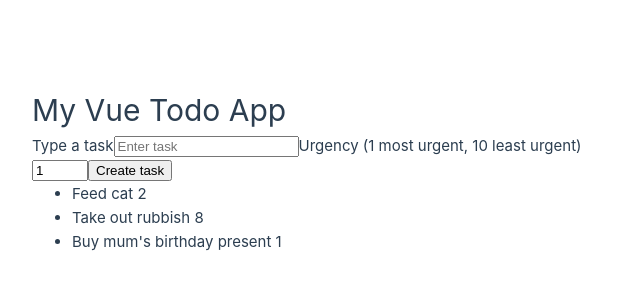
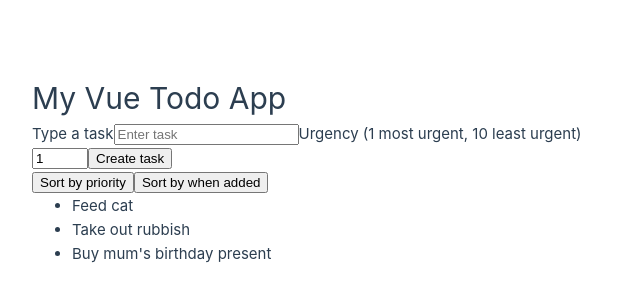
Before and after one commit to AlexPD93/lothea-tasks, a Vue app: page / in a window 1280 px wide. Shown: the part 230-530 px from the top of the page, without its empty margins (0-640 px from the left). Built offline with nearby package versions, Linux system fonts and the light colour scheme.

Commit message:
Sorted tasks by when added

```diff
--- a/src/components/TodoApp.vue
+++ b/src/components/TodoApp.vue
@@ -1,4 +1,6 @@
 <script>
+import { ref } from "vue";
+
 export default {
   data() {
     return {
@@ -8,28 +10,42 @@ export default {
         {
           name: "Feed cat",
           priority: 2,
+          id: 1,
         },
         {
           name: "Take out rubbish",
           priority: 8,
+          id: 2,
         },
         {
           name: "Buy mum's birthday present",
           priority: 1,
+          id: 3,
         },
       ],
     };
   },
 
   methods: {
-    submitTask(e) {
+    submitTask() {
       if (this.task.length === 0) return;
       if (this.priority < 1 || this.priority > 10) return;
 
       this.tasks.push({
         name: this.task,
         priority: this.priority,
+        id: this.tasks[this.tasks.length - 2].id + 1,
       });
+    },
+    orderNumerically(e) {
+      const sortedArray = this.tasks.sort((a, b) => a.priority - b.priority);
+
+      this.tasks = sortedArray;
+    },
+    orderWhenAdded() {
+      // Revert array back to what is was before
+      const sortById = this.tasks.sort((a, b) => a.id - b.id);
+      this.tasks = sortById;
     },
   },
 };
@@ -45,16 +61,17 @@ export default {
       <input v-model="priority" id="priority" type="number" min="1" max="10" />
       <button @click="submitTask" type="submit">Create task</button>
     </div>
+    <button @click="orderNumerically">Sort by priority</button>
+    <button @click="orderWhenAdded">Sort by when added</button>
     <ul>
-      <li v-for="item of tasks">{{ item.name }} {{ item.priority }}</li>
+      <li v-for="item of tasks">{{ item.name }}</li>
     </ul>
   </div>
 </template>
 
-<!-- Expected Behaviours: - The ability to add a new task, with a priority of between
-1-10. - The ability to view a list of all the tasks - The ability to order the
-tasks by priority or the order they were added to the list - The ability to
-delete a task - (Optional) The ability to filter to tasks below a certain
+<!--
+ The ability to order the tasks by priority or the order they were added to the list - The ability to delete a task -
+(Optional) The ability to filter to tasks below a certain
 priority (e.g. display only tasks with a priority below 3) You may add
 additional features if you have the time. -->
 <style scoped></style>
```
